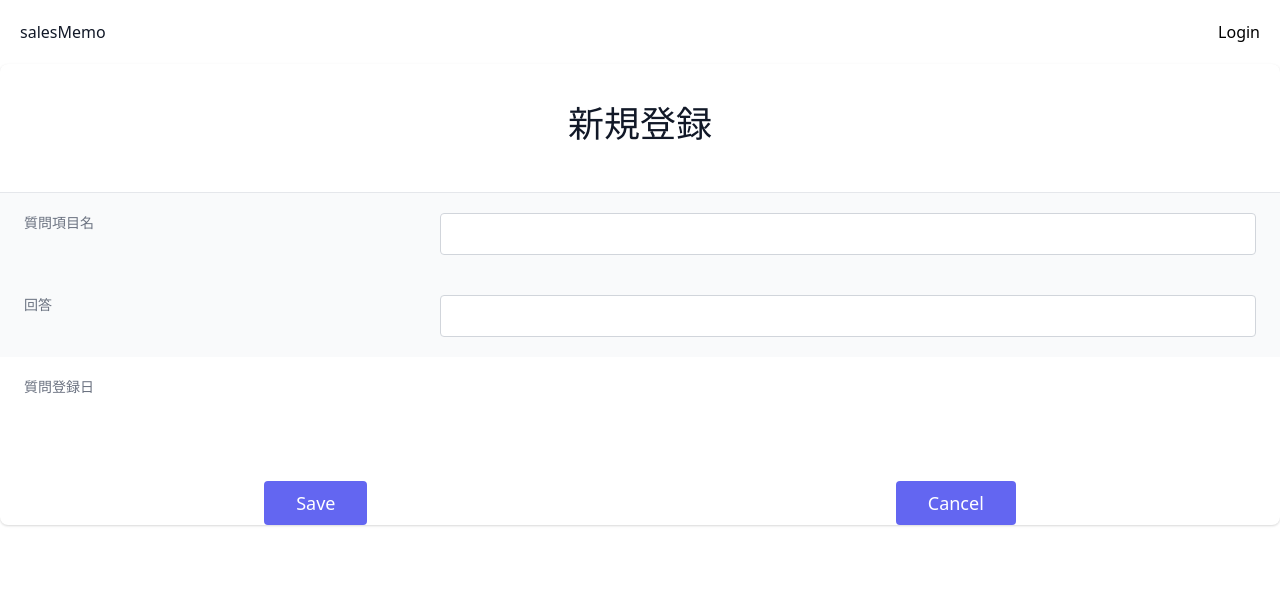
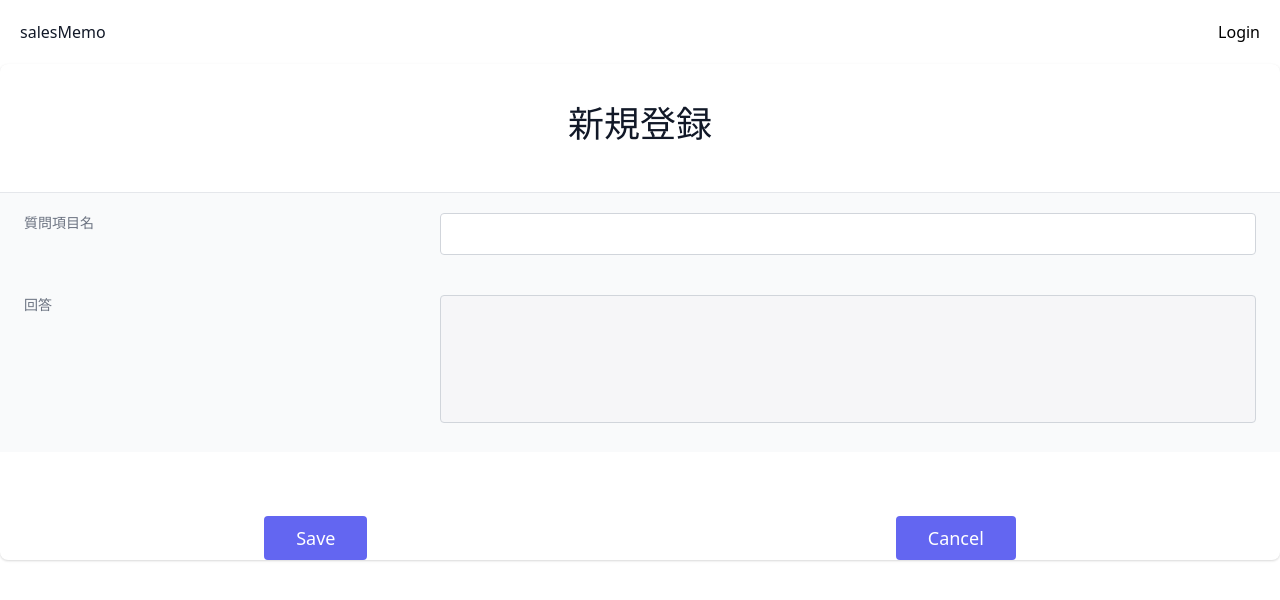
Before and after one commit to roy-aaissk/salesmemo, a Nuxt app: page /create in a window 1280 px wide. Shown: the top 600 px of the page. Built offline with nearby package versions, Linux system fonts and the light colour scheme.

Commit message:
:sparkles: 作成日登録

```diff
--- a/components/header/Header.vue
+++ b/components/header/Header.vue
@@ -8,6 +8,7 @@
     </nav>
     <nav class="md:ml-auto flex flex-wrap items-right text-base">
       <login-button/>
+      <logout-button/>
     </nav>
     </div>
   </div>
@@ -15,11 +16,13 @@
 
 <script>
 import LoginButton from '~/components/beforeLogin/loginButton.vue'
+import LogoutButton from '~/components/afterLogin/logoutButton.vue'
 
 export default {
   layout: 'top',
   components: {
-    LoginButton
+    LoginButton,
+    LogoutButton
   },
 }
 </script>
--- a/pages/create.vue
+++ b/pages/create.vue
@@ -23,16 +23,8 @@
             回答
           </dt>
           <dd class="mt-1 text-sm text-gray-900 sm:mt-0 sm:col-span-2">
-            <input type="text" id="name" name="name" class="w-full bg-white rounded border border-gray-300 focus:border-indigo-500 focus:ring-2 focus:ring-indigo-200 text-base outline-none text-gray-700 py-1 px-3 leading-8 transition-colors duration-200 ease-in-out" v-model="list.context">
+            <textarea id="message" name="message" class="w-full bg-gray-100 bg-opacity-50 rounded border border-gray-300 focus:border-indigo-500 focus:bg-white focus:ring-2 focus:ring-indigo-200 h-32 text-base outline-none text-gray-700 py-1 px-3 resize-none leading-6 transition-colors duration-200 ease-in-out" v-model="list.context"></textarea>
             <label for="footer-field" class="leading-7 text-sm text-gray-600"></label>
-          </dd>
-        </div>
-        <div class="bg-white px-4 py-5 sm:grid sm:grid-cols-3 sm:gap-4 sm:px-6">
-          <dt class="text-sm font-medium text-gray-500">
-            質問登録日
-          </dt>
-          <dd class="mt-1 text-sm text-gray-900 sm:mt-0 sm:col-span-2">
-            <!-- {{ question.createdate}} -->
           </dd>
         </div>
       </dl>
--- a/pages/questiondetail/_id.vue
+++ b/pages/questiondetail/_id.vue
@@ -43,16 +43,16 @@
 
           </dd>
         </div>
-        <div class="bg-gray-50 px-4 py-5 sm:grid sm:grid-cols-3 sm:gap-4 sm:px-6" >
+        <!-- <div class="bg-gray-50 px-4 py-5 sm:grid sm:grid-cols-3 sm:gap-4 sm:px-6" >
           <dt class="text-sm font-medium text-gray-500">
             登録日
-          </dt>
-          <dd class="mt-1 text-sm text-gray-900 sm:mt-0 sm:col-span-2">
+          </dt> -->
+          <!-- <dd class="mt-1 text-sm text-gray-900 sm:mt-0 sm:col-span-2"> -->
             <!-- <label for="footer-field" class="leading-7 text-sm text-gray-600"></label>
              -->
-             {{question.createdate}}
-          </dd>
-        </div>
+             <!-- {{question.create_date.toDate()}} -->
+          <!-- </dd> -->
+        <!-- </div> -->
       </dl>
     </div>
   </div>
@@ -112,7 +112,7 @@ export default {
   },
   computed: {
     question(){ return  this.$store.state.question.questionsdetail},
-    comment(){ return  this.$store.state.question.answer}
+    comment(){ return  this.$store.state.question.answer},
   },
   methods: {
     deletelist(){
@@ -136,7 +136,7 @@ export default {
     },
     toTop(){
       this.$router.push('../top');
-    }
+    },
   },
   created() {
       this.$store.dispatch('fetchQuestionDetail', String(this.$route.params.id))
--- a/store/question.js
+++ b/store/question.js
@@ -1,5 +1,5 @@
 import { db } from "~/plugins/firebase.js";
-import { collection, doc, setDoc, Timestamp, getDocs, getDoc, query, where, addDoc, deleteDoc, updateDoc, collectionGroup } from "firebase/firestore";
+import { collection, doc, setDoc, Timestamp, getDocs, getDoc, query, where, addDoc, deleteDoc, updateDoc, serverTimestamp } from "firebase/firestore";
 
 
 const state = () => ({
@@ -48,7 +48,8 @@ const actions = {
           {
             id: doc.id,
             title: doc.data().title,
-            context: doc.data().context
+            context: doc.data().context,
+            create_date: doc.data().create_date
           })
       )
 
@@ -87,6 +88,7 @@ const actions = {
     const data = {
       title: question.title,
       context: question.context,
+      create_date: serverTimestamp()
     };
     await addDoc(colRef, data).then((decRef) =>{
       dispatch('fetchquestion')
@@ -94,7 +96,6 @@ const actions = {
       commit('addquestion',question);
     });
   },
-
   async addanswer({commit, dispatch}, comment) {
     console.log(comment.context);
     const snapShots = collection(db, 'question', comment.id, 'answer')
```
